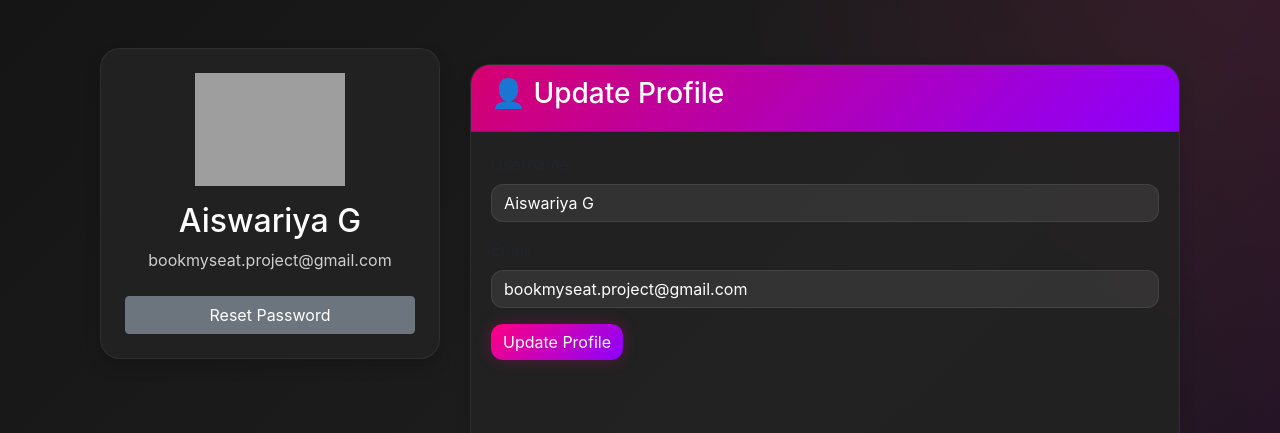
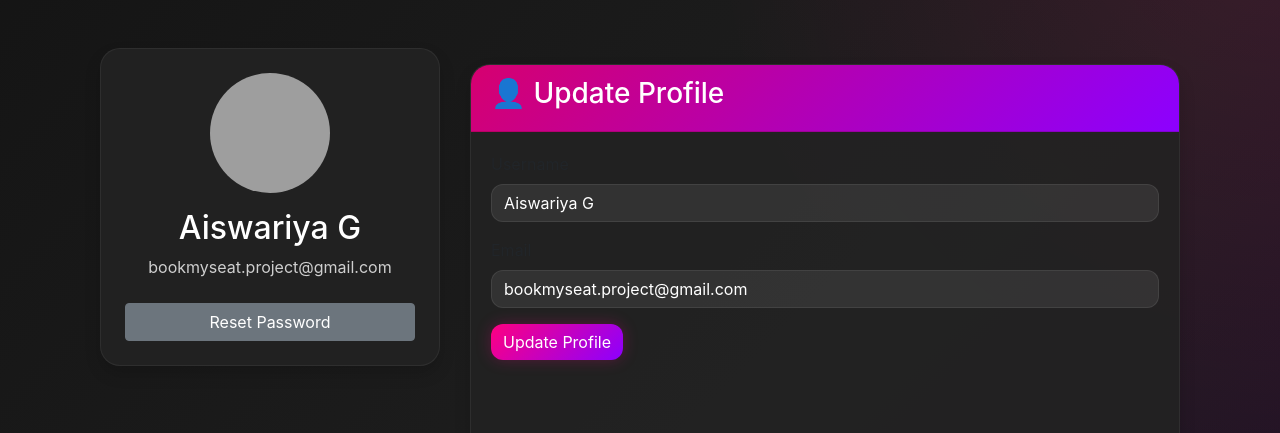
Before and after one commit to aiswariyaganesan1910-jpg/BookMySeat-PythonDjango, a Django app: page /profile/ in a window 1280 px wide. Shown: the part 101-534 px from the top of the page. Run offline with Django 5.2, Linux system fonts and the light colour scheme; a user stored in the database is signed in; data comes from the database, SQL or seed files in the repository; some libraries are stand-ins or nearby versions; grey boxes are pictures that could not be loaded.

Commit message:
profile changed

```diff
--- a/templates/users/profile.html
+++ b/templates/users/profile.html
@@ -12,12 +12,12 @@
 
             <div class="card shadow p-4 text-center">
 
-                <img
-                    src="https://cdn-icons-png.flaticon.com/512/3135/3135715.png"
-                    width="150"
-                    class="mx-auto mb-3"
-                >
-
+              <img
+    src="https://cdn-icons-png.flaticon.com/512/1144/1144760.png"
+    width="120"
+    height="120"
+    class="mx-auto mb-3 rounded-circle"
+>
                 <h2>
 
                     {{ user.username }}
```
